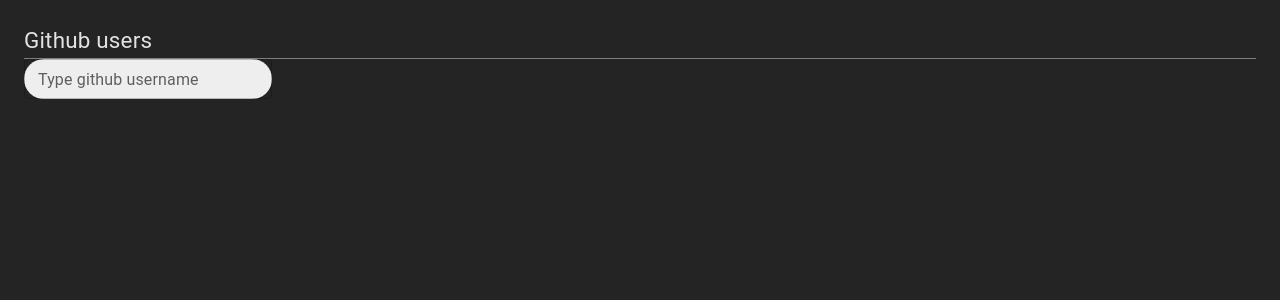
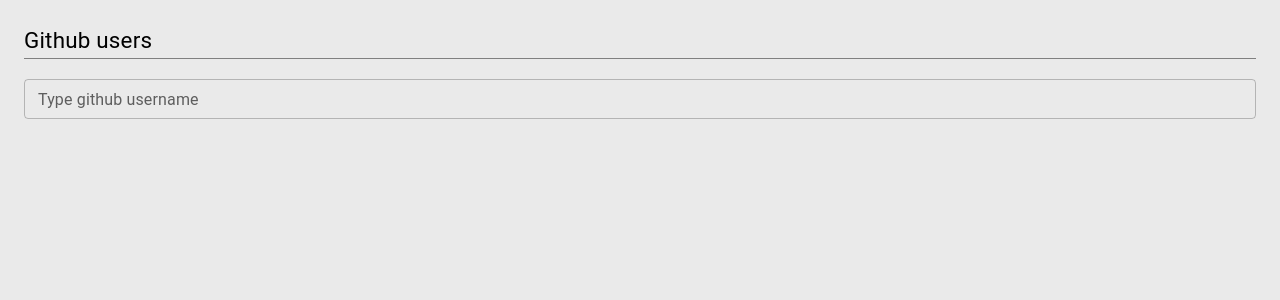
Before and after one commit to TomPod92/github-searcher, a React (Vite) app: page / in a window 1280 px wide. Shown: the top 300 px of the page. Built offline with nearby package versions, Linux system fonts and the light colour scheme; no server answers.

Commit message:
Add search input

```diff
--- a/package.json
+++ b/package.json
@@ -12,6 +12,7 @@
   "dependencies": {
     "@emotion/react": "^11.13.3",
     "@emotion/styled": "^11.13.0",
+    "@hookform/resolvers": "^3.9.0",
     "@mui/icons-material": "^6.1.2",
     "@mui/material": "^6.1.2",
     "@tanstack/react-query": "^5.59.0",
@@ -20,7 +21,9 @@
     "prettier": "^3.3.3",
     "react": "^18.3.1",
     "react-dom": "^18.3.1",
-    "react-router-dom": "^6.26.2"
+    "react-hook-form": "^7.53.0",
+    "react-router-dom": "^6.26.2",
+    "yup": "^1.4.0"
   },
   "devDependencies": {
     "@eslint/js": "^9.9.0",
--- a/src/App.tsx
+++ b/src/App.tsx
@@ -1,3 +1,4 @@
+import { BrowserRouter, Navigate, Route, Routes } from 'react-router-dom';
 import { Box } from '@mui/material';
 import { QueryClientProvider, QueryClient } from '@tanstack/react-query';
 import { ReactQueryDevtools } from '@tanstack/react-query-devtools';
@@ -8,12 +9,14 @@
 const App = () => {
   return (
     <QueryClientProvider client={queryClient}>
+      <BrowserRouter>
         <>
           <Box component="main">
             <GithubUsersPage />
           </Box>
           <ReactQueryDevtools initialIsOpen={false} />
         </>
+      </BrowserRouter>
     </QueryClientProvider>
   );
 };
--- a/src/features/githubUsers/components/GithubUsersList.tsx
+++ b/src/features/githubUsers/components/GithubUsersList.tsx
@@ -1,24 +1,56 @@
-import { useEffect } from 'react';
+import { useEffect, useState } from 'react';
 import { useSearchParams } from 'react-router-dom';
 import { Box, TextField } from '@mui/material';
 import { SxProps, Theme } from '@mui/material/styles';
 import { useGithubUsers } from 'features/githubUsers/hooks/useGithubUsers';
 
 const inputStyles: SxProps<Theme> = {
-  // background: 'gray'
-  backgroundColor: (theme) => theme.palette.grey[200],
   borderRadius: '50px',
+  marginTop: '20px',
+  width: '100%',
 };
 
+const searchDebounceTime = 2000;
+
 const GithubUsersList = () => {
+  const [searchParams, setSearchParams] = useSearchParams();
+  const [searchTerm, setSearchTerm] = useState(searchParams.get('user') || '');
   const { data } = useGithubUsers({ user: 'John', page: 1 });
+
+  const handleChange = (e: React.ChangeEvent<HTMLInputElement | HTMLTextAreaElement>) => {
+    setSearchTerm(e.target.value);
+  };
 
   useEffect(() => {
     console.log('data', data);
   }, [data]);
+
+  useEffect(() => {
+    const timeout = setTimeout(() => {
+      setSearchParams((prev) => {
+        if (searchTerm) {
+          prev.set('user', searchTerm);
+        } else {
+          prev.delete('user');
+        }
+        return prev;
+      });
+    }, searchDebounceTime);
+
+    return () => clearTimeout(timeout);
+    // eslint-disable-next-line react-hooks/exhaustive-deps
+  }, [searchTerm]);
+
   return (
     <>
-      <TextField label="Type github username" variant="outlined" size="small" sx={inputStyles} />
+      <TextField
+        label="Type github username"
+        variant="outlined"
+        size="small"
+        value={searchTerm}
+        onChange={handleChange}
+        sx={inputStyles}
+      />
     </>
   );
 };
--- a/src/features/githubUsers/hooks/useGithubUsers.ts
+++ b/src/features/githubUsers/hooks/useGithubUsers.ts
@@ -1,15 +1,15 @@
 import { QueryFunctionContext, useQuery } from '@tanstack/react-query';
 import axios from 'axios';
 import { QueryKeys } from 'common/queryKeys';
-import { GithubUser } from '../types';
+import { GithubResponse } from 'features/githubUsers/types';
 
-const getGithubUsers = async (context: QueryFunctionContext): Promise<GithubUser[]> => {
+const getGithubUsers = async (context: QueryFunctionContext): Promise<GithubResponse> => {
   try {
     const response = await axios.get(
       `https://api.github.com/search/users?q=${context.queryKey[1]}&page=${context.queryKey[2]}&per_page=10`,
     );
 
-    return response.data;
+    return response.data.items;
   } catch (_error) {
     throw new Error('Error while fetching github users');
   }
--- a/src/features/githubUsers/types/index.ts
+++ b/src/features/githubUsers/types/index.ts
@@ -3,3 +3,9 @@
   login: string;
   avatar_url: string;
 };
+
+export type GithubResponse = {
+  incomplete_results: boolean;
+  items: GithubUser[];
+  total_count: number;
+};
--- a/src/index.css
+++ b/src/index.css
@@ -4,8 +4,7 @@
   font-weight: 400;
 
   color-scheme: light dark;
-  color: rgba(255, 255, 255, 0.87);
-  background-color: #242424;
+  background-color: #eaeaea;
 
   font-synthesis: none;
   text-rendering: optimizeLegibility;
```
Also changed, not shown: 1 other file (tests, documents, lock files or other folders). Lines whose indentation alone changed are shown as unchanged.
